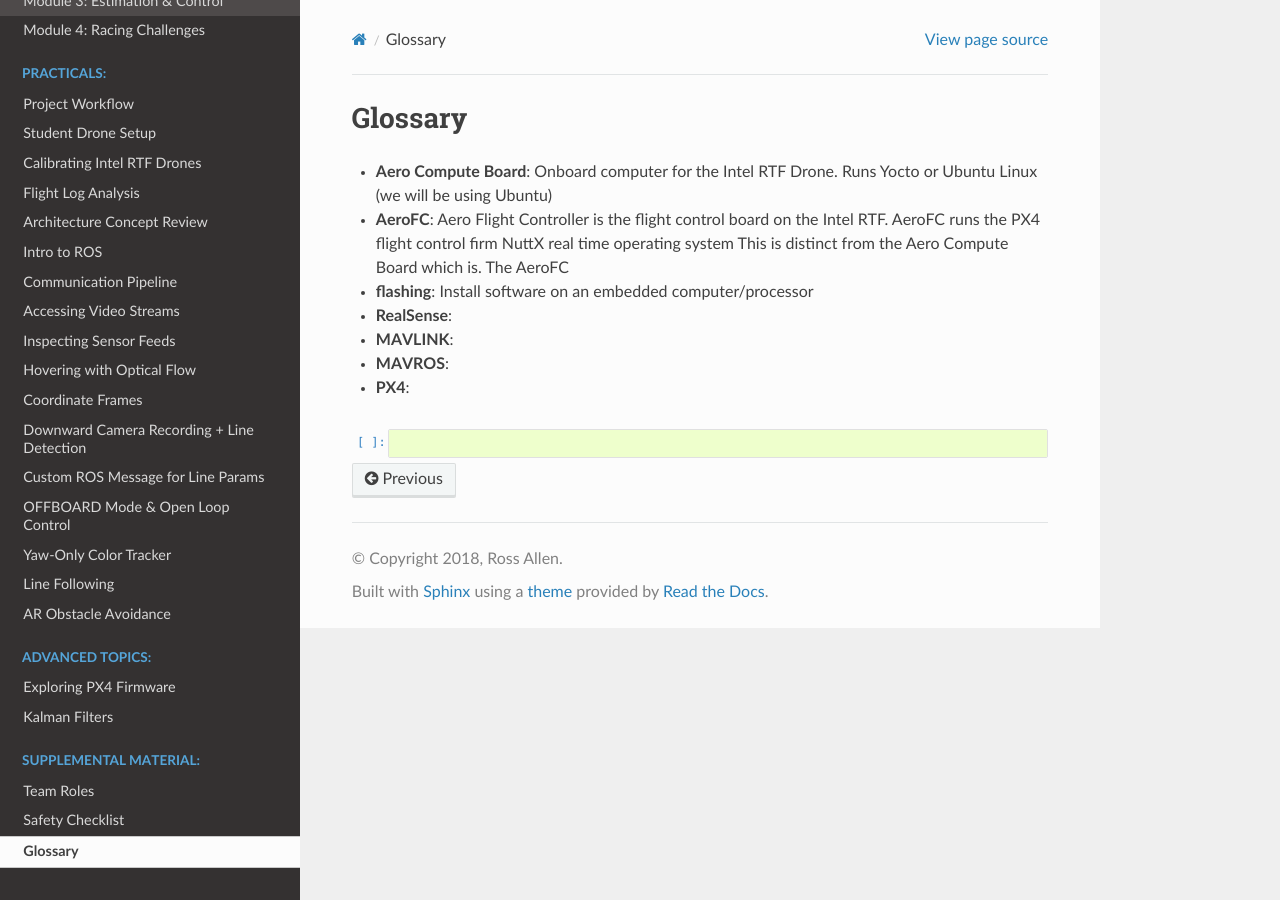
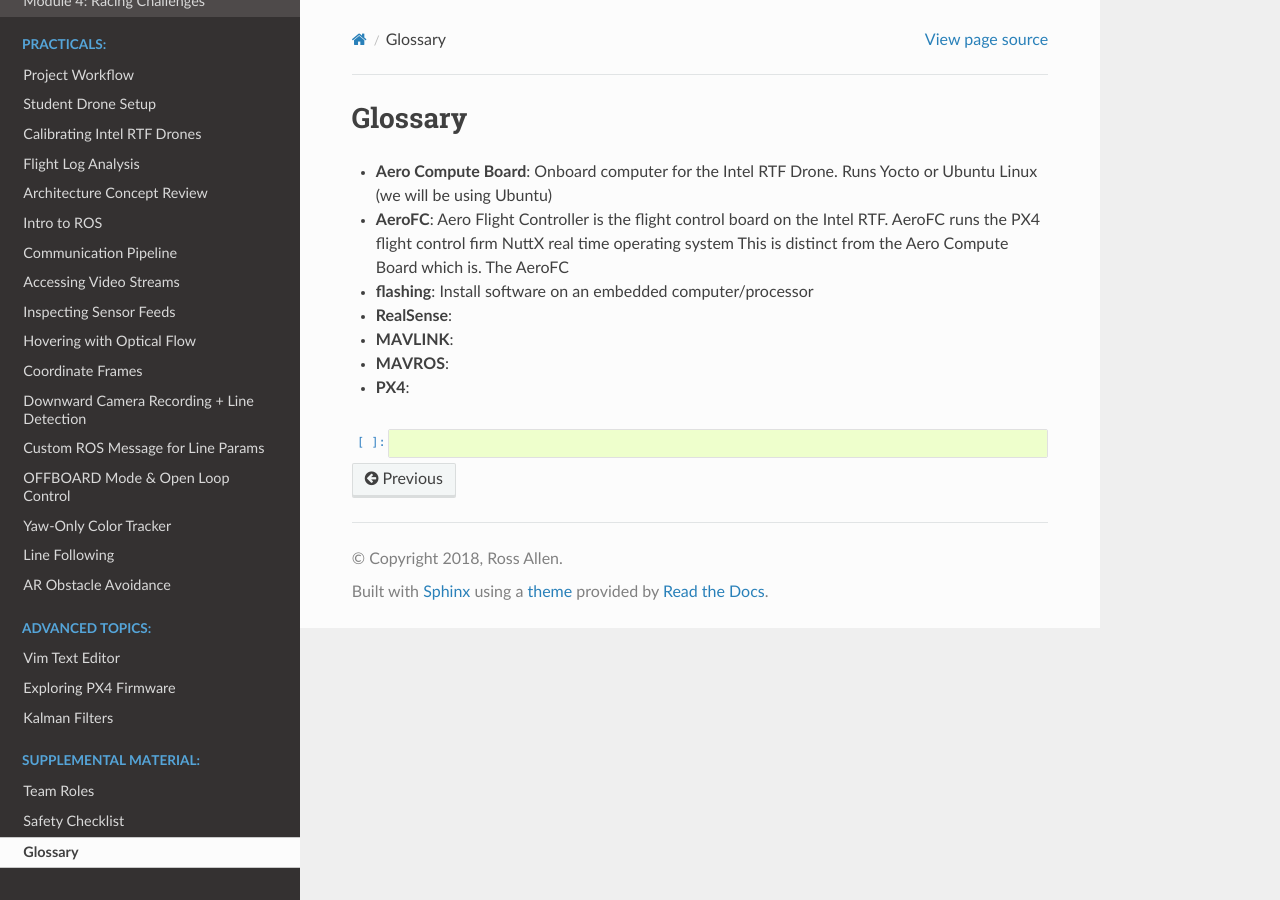
Before and after one commit to BWSI-UAV/website, a Sphinx documentation site: the page built from docs/Glossary.ipynb, in a window 1280 px wide. Built offline with Sphinx 7.4.7 and the Read the Docs theme 2.0.0, drawn with Linux system fonts in a browser that asks for light colours.

Commit message:
adding vim tutorial to index

```diff
--- a/docs/index.rst
+++ b/docs/index.rst
@@ -42,6 +42,7 @@ Welcome to UAV Racing's documentation!
    :maxdepth: 2
    :caption: Advanced Topics:
 
+   vim_tutorial.ipynb
    exploring_px4_firmware.ipynb
    kalman_filters.ipynb
 
```
